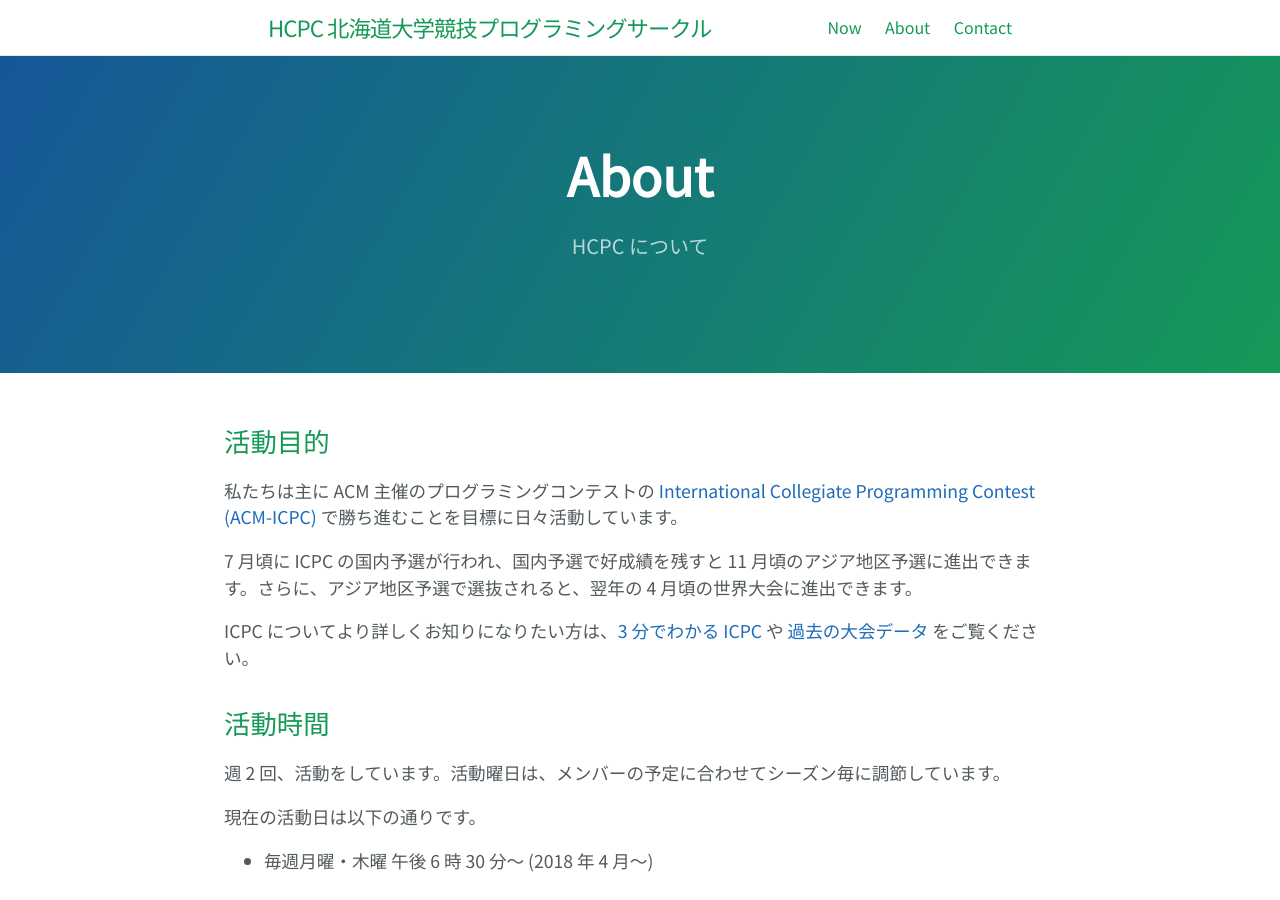
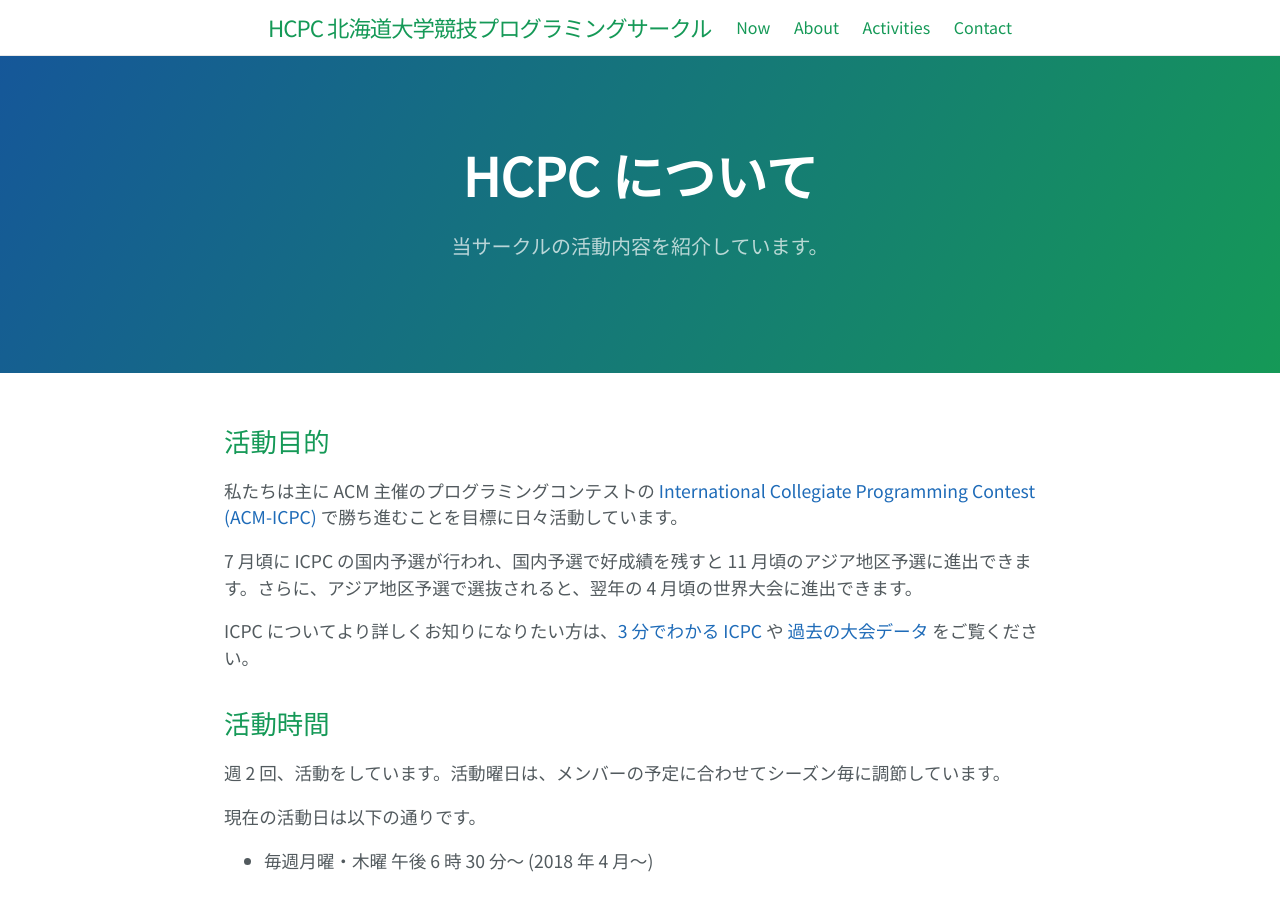
Before and after one commit to hcpc-hokudai/hcpc-hokudai.github.io, a Jekyll site: the page built from about.md, in a window 1280 px wide and 900 px high. Built offline with Jekyll 4.4.1, drawn with Linux system fonts in a browser that asks for light colours.

Commit message:
活動記録ページを外枠だけ更新

```diff
--- a/_config.yml
+++ b/_config.yml
@@ -34,4 +34,4 @@ target-blank:
 jekyll_admin:
     hidden_links:
 
-header_page_refs: ['now', 'about', 'contact']
+header_page_refs: ['now', 'about', 'activities', 'contact']
--- a/_includes/site-header.html
+++ b/_includes/site-header.html
@@ -27,7 +27,7 @@
             {% if my_page.title %}
               {% if my_page.title contains "404" %}
               {% else %}
-                <a class="page-link" href="{{ my_page.url | absolute_url }}">{{ my_page.title | escape }}</a>
+                <a class="page-link" href="{{ my_page.url | absolute_url }}">{{ my_page.header-title | escape }}</a>
               {% endif %}
             {% endif %}
           {% endfor %}
--- a/about.md
+++ b/about.md
@@ -1,7 +1,8 @@
 ---
 layout: page
-title: About
-tagline: HCPC について
+title: HCPC について
+header-title: About
+tagline: 当サークルの活動内容を紹介しています。
 permalink: /about.html
 ref: about
 order: 0
```
Also changed, not shown: activities.md (added, +19 -0 lines), contact.md (+1 -0 lines), now.md (+1 -0 lines).
